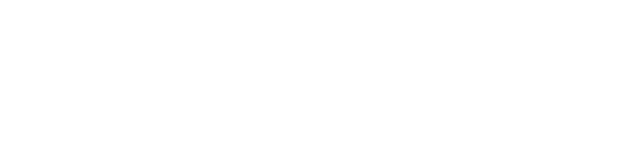
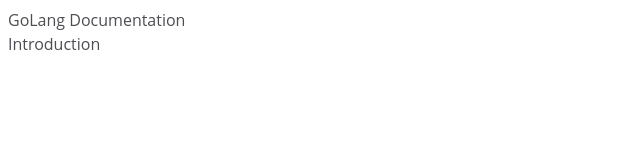
Before and after one commit to MunimIftikhar/freecodecamp-web-responsive-design, a plain HTML site: page Technical Documentation Page/index.html in a window 1280 px wide. Shown: the whole page, without its empty margins (0-640 px from the left). Drawn offline with Linux system fonts and the light colour scheme.

Commit message:
Update Technical Documentation Page

```diff
--- a/Technical Documentation Page/index.html
+++ b/Technical Documentation Page/index.html
@@ -4,11 +4,17 @@
     <meta charset="UTF-8" />
     <meta name="viewport" content="width=device-width, initial-scale=1.0" />
     <meta name="description" content="freeCodeCamp Technical Documentation Page" />
-    <title>Technical Documentation Page</title>
+    <title>Tribute Page</title>
     <link rel="stylesheet" href="styles.css" />
   </head>
   <body>
+    <nav id="navbar">
+      <header>GoLang Documentation</header>
+    </nav>
     <main id="main-doc">
+    <section class="main-section" id="introduction">
+      <header>Introduction</header>
+    </section>
 
     <main>
   </body>
```
